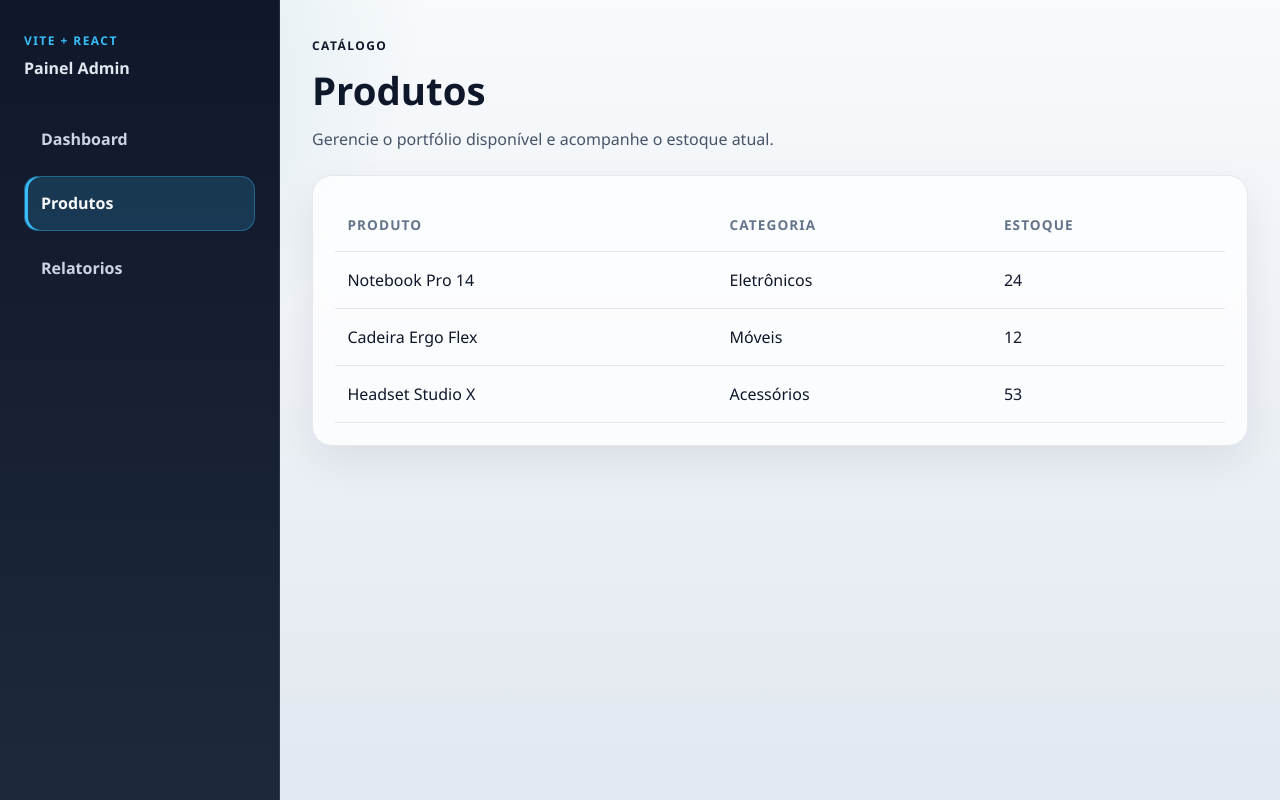
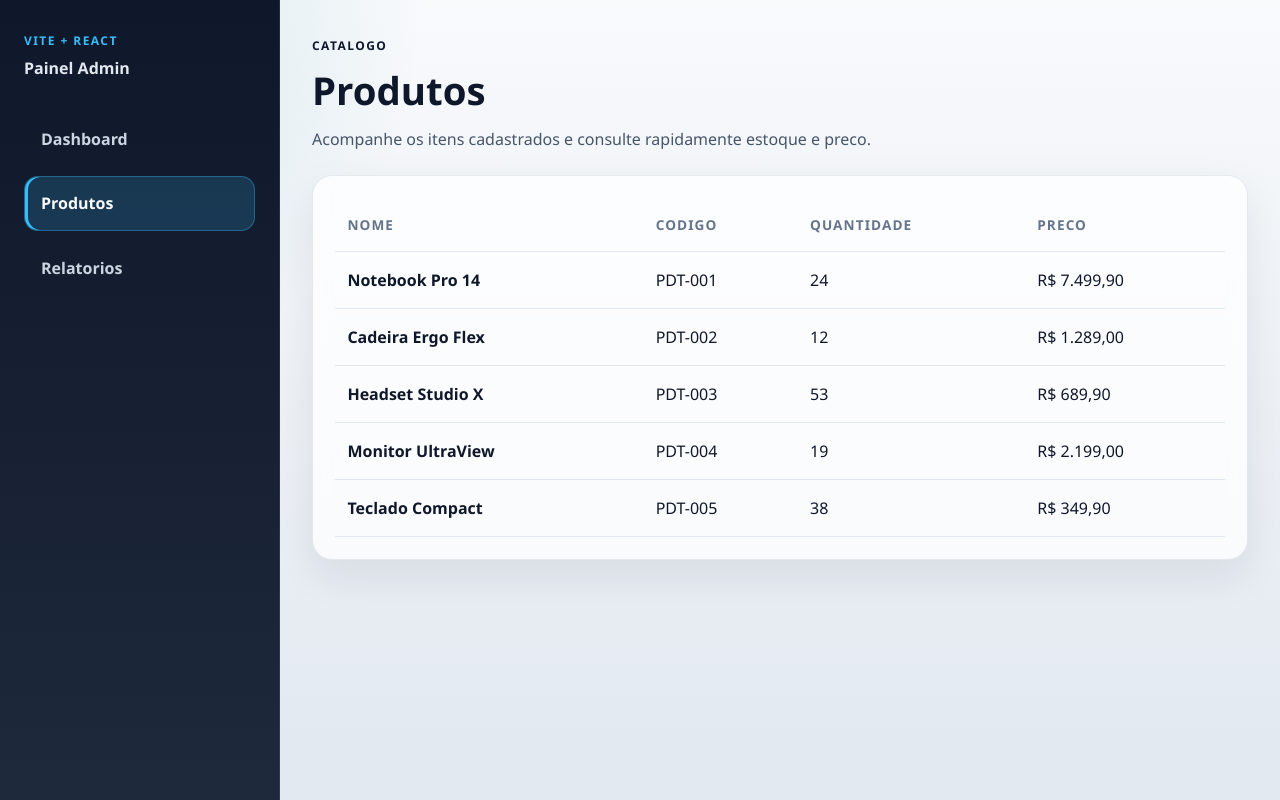
Before and after one commit to lucaspires31/inventory-management-dashboard, a React (Vite) app in the folder frontend/: page /produtos in a window 1280 px wide. Built offline with nearby package versions, Linux system fonts and the light colour scheme.

Commit message:
feat: add products table with mock data and structured layout

```diff
--- a/frontend/src/pages/Products/ProductsPage.jsx
+++ b/frontend/src/pages/Products/ProductsPage.jsx
@@ -1,38 +1,16 @@
-const products = [
-  { name: 'Notebook Pro 14', category: 'Eletrônicos', stock: 24 },
-  { name: 'Cadeira Ergo Flex', category: 'Móveis', stock: 12 },
-  { name: 'Headset Studio X', category: 'Acessórios', stock: 53 },
-];
+import { ProductsTable } from './components/ProductsTable';
+import { productsList } from './mockData';
 
 export function ProductsPage() {
   return (
     <section className="page">
       <header className="page__header">
-        <span className="page__eyebrow">Catálogo</span>
+        <span className="page__eyebrow">Catalogo</span>
         <h1>Produtos</h1>
-        <p>Gerencie o portfólio disponível e acompanhe o estoque atual.</p>
+        <p>Acompanhe os itens cadastrados e consulte rapidamente estoque e preco.</p>
       </header>
 
-      <div className="table-card">
-        <table className="table">
-          <thead>
-            <tr>
-              <th>Produto</th>
-              <th>Categoria</th>
-              <th>Estoque</th>
-            </tr>
-          </thead>
-          <tbody>
-            {products.map((product) => (
-              <tr key={product.name}>
-                <td>{product.name}</td>
-                <td>{product.category}</td>
-                <td>{product.stock}</td>
-              </tr>
-            ))}
-          </tbody>
-        </table>
-      </div>
+      <ProductsTable products={productsList} />
     </section>
   );
 }
--- /dev/null
+++ b/frontend/src/pages/Products/components/ProductsTable.jsx
@@ -0,0 +1,26 @@
+export function ProductsTable({ products }) {
+  return (
+    <div className="table-card">
+      <table className="table">
+        <thead>
+          <tr>
+            <th>Nome</th>
+            <th>Codigo</th>
+            <th>Quantidade</th>
+            <th>Preco</th>
+          </tr>
+        </thead>
+        <tbody>
+          {products.map((product) => (
+            <tr key={product.code}>
+              <td className="table__primary-cell">{product.name}</td>
+              <td>{product.code}</td>
+              <td>{product.quantity}</td>
+              <td>{product.price}</td>
+            </tr>
+          ))}
+        </tbody>
+      </table>
+    </div>
+  );
+}
--- /dev/null
+++ b/frontend/src/pages/Products/mockData.js
@@ -0,0 +1,32 @@
+export const productsList = [
+  {
+    name: 'Notebook Pro 14',
+    code: 'PDT-001',
+    quantity: 24,
+    price: 'R$ 7.499,90',
+  },
+  {
+    name: 'Cadeira Ergo Flex',
+    code: 'PDT-002',
+    quantity: 12,
+    price: 'R$ 1.289,00',
+  },
+  {
+    name: 'Headset Studio X',
+    code: 'PDT-003',
+    quantity: 53,
+    price: 'R$ 689,90',
+  },
+  {
+    name: 'Monitor UltraView',
+    code: 'PDT-004',
+    quantity: 19,
+    price: 'R$ 2.199,00',
+  },
+  {
+    name: 'Teclado Compact',
+    code: 'PDT-005',
+    quantity: 38,
+    price: 'R$ 349,90',
+  },
+];
--- a/frontend/src/styles/global.css
+++ b/frontend/src/styles/global.css
@@ -239,6 +239,15 @@ textarea {
   color: #64748b;
 }
 
+.table tbody tr:hover {
+  background: rgba(148, 163, 184, 0.08);
+}
+
+.table__primary-cell {
+  font-weight: 600;
+  color: #0f172a;
+}
+
 @media (max-width: 900px) {
   .app-shell {
     grid-template-columns: 1fr;
```
